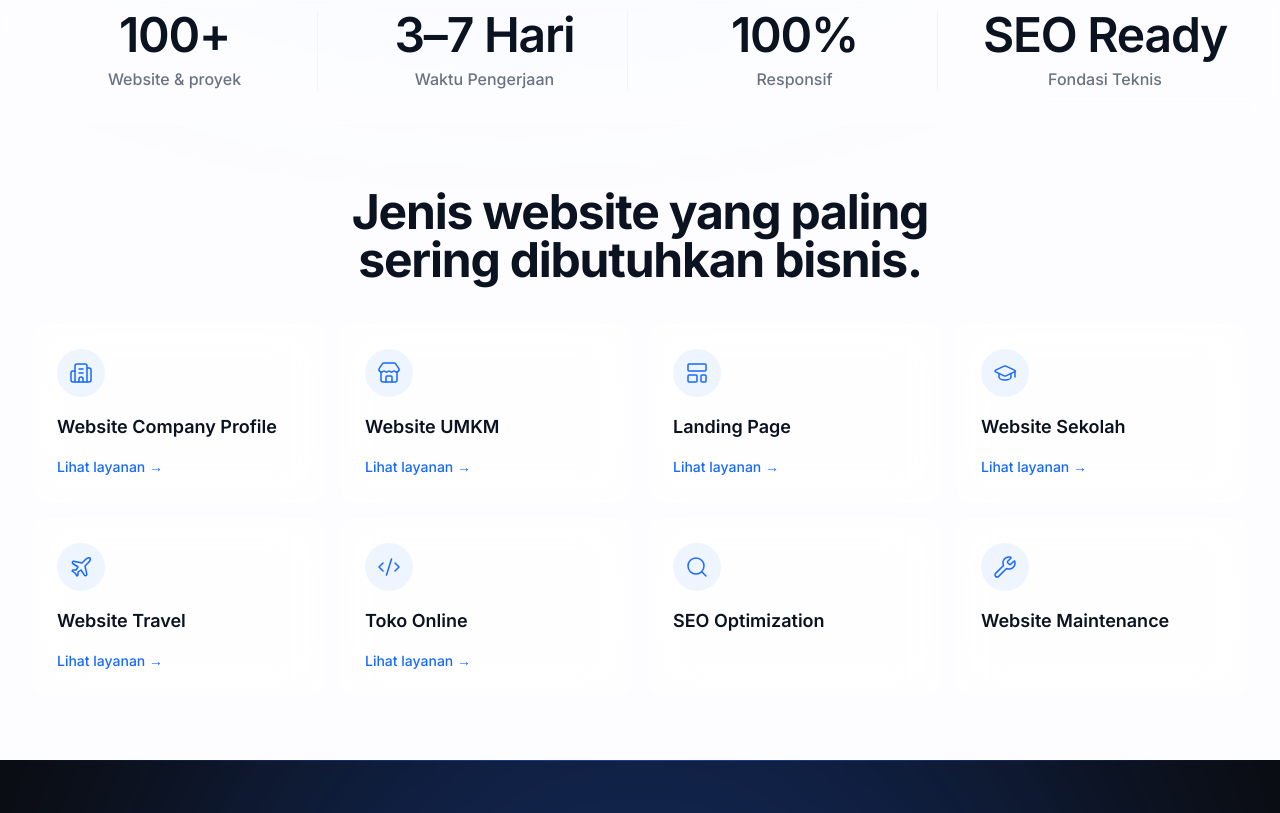
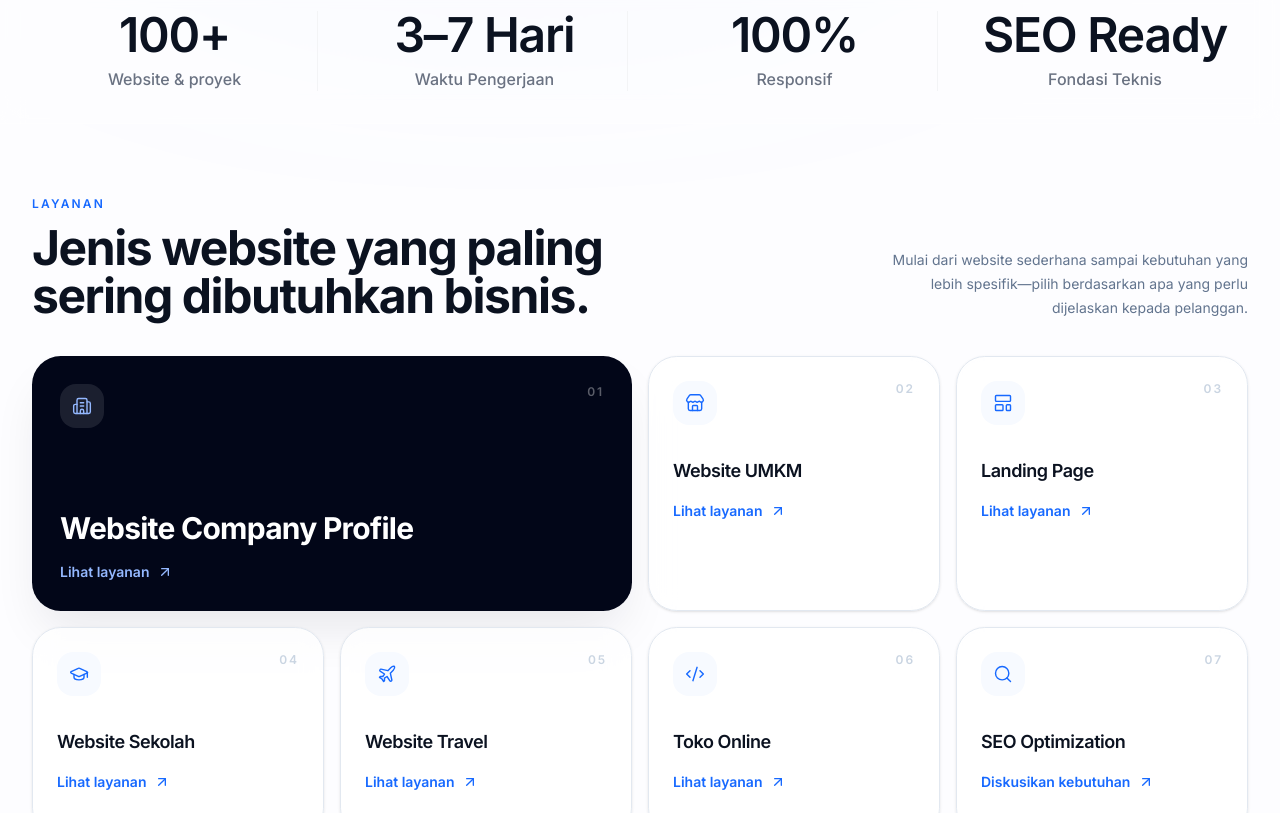
Before and after one commit to barrack3030-wq/NAKAMA-DIGITAL-UPGRADE, a React (Vite) app: page / in a window 1280 px wide. Shown: the part 1120-1933 px from the top of the page. Built offline with nearby package versions, Linux system fonts and the light colour scheme.

Commit message:
Homepage build: finalize Services

```diff
--- a/src/components/Services.tsx
+++ b/src/components/Services.tsx
@@ -1,10 +1,9 @@
 import React from 'react';
 import { motion } from 'motion/react';
-import { Building2, Store, LayoutTemplate, GraduationCap, Plane, Code2, Search, Wrench } from 'lucide-react';
+import { ArrowUpRight, Building2, Code2, GraduationCap, LayoutTemplate, Plane, Search, Store, Wrench } from 'lucide-react';
 import { useLanguage } from '../context/LanguageContext';
 
 const icons = [Building2, Store, LayoutTemplate, GraduationCap, Plane, Code2, Search, Wrench];
-
 const serviceLinks = [
   '/website-company-profile/',
   '/website-umkm/',
@@ -20,44 +19,46 @@ export default function Services() {
   const { t } = useLanguage();
 
   return (
-    <section id="services" className="relative py-12 lg:py-16">
-      <div className="max-w-7xl mx-auto px-6 lg:px-8 relative z-10">
-        <motion.div
-          initial={{ opacity: 0, y: 20 }}
-          whileInView={{ opacity: 1, y: 0 }}
-          viewport={{ once: true, margin: "-100px" }}
-          transition={{ duration: 0.8, ease: [0.16, 1, 0.3, 1] }}
-          className="text-center max-w-3xl mx-auto mb-10"
-        >
-          <h2 className="text-4xl md:text-5xl font-bold tracking-tight text-brand-900 text-balance mb-6">
-            {t.services.title}
-          </h2>
-        </motion.div>
+    <section id="services" className="relative py-14 lg:py-18">
+      <div className="mx-auto max-w-7xl px-6 lg:px-8">
+        <div className="flex flex-col gap-6 md:flex-row md:items-end md:justify-between">
+          <motion.div initial={{ opacity: 0, y: 18 }} whileInView={{ opacity: 1, y: 0 }} viewport={{ once: true }} transition={{ duration: .7 }} className="max-w-2xl">
+            <p className="text-xs font-semibold uppercase tracking-[.18em] text-brand-600">Layanan</p>
+            <h2 className="mt-3 text-3xl font-bold tracking-[-.03em] text-brand-900 sm:text-4xl lg:text-5xl">{t.services.title}</h2>
+          </motion.div>
+          <p className="max-w-sm text-sm leading-6 text-slate-500 md:text-right">Mulai dari website sederhana sampai kebutuhan yang lebih spesifik—pilih berdasarkan apa yang perlu dijelaskan kepada pelanggan.</p>
+        </div>
 
-        <div className="grid grid-cols-1 md:grid-cols-2 lg:grid-cols-4 gap-4">
+        <div className="mt-9 grid gap-4 lg:grid-cols-12">
           {t.services.items.map((service, index) => {
             const Icon = icons[index];
+            const featured = index === 0;
+            const cardClass = featured
+              ? 'group flex min-h-[255px] h-full flex-col justify-between rounded-[1.8rem] bg-slate-950 p-7 text-white shadow-2xl shadow-slate-900/10 transition hover:-translate-y-1'
+              : 'group flex min-h-[210px] h-full flex-col rounded-[1.8rem] border border-slate-200 bg-white/75 p-6 shadow-sm backdrop-blur-md transition hover:-translate-y-1 hover:border-brand-200 hover:bg-white hover:shadow-xl';
+
             return (
               <motion.div
                 key={service.title}
-                initial={{ opacity: 0, y: 20 }}
+                initial={{ opacity: 0, y: 18 }}
                 whileInView={{ opacity: 1, y: 0 }}
-                viewport={{ once: true, margin: "-50px" }}
-                transition={{ duration: 0.5, delay: index * 0.05, ease: [0.16, 1, 0.3, 1] }}
-                className="group relative rounded-2xl border border-white/60 bg-white/60 backdrop-blur-xl hover:bg-white/80 transition-all duration-300 hover:shadow-[0_8px_30px_rgb(37,99,235,0.08)] hover:-translate-y-1 hover:border-brand-200"
+                viewport={{ once: true }}
+                transition={{ duration: .5, delay: index * .05 }}
+                className={featured ? 'lg:col-span-6' : 'lg:col-span-3'}
               >
-                <a href={serviceLinks[index] ?? '#contact'} className="block p-6">
-                  <div className="absolute inset-0 bg-brand-50/50 opacity-0 group-hover:opacity-100 transition-opacity duration-300 rounded-2xl pointer-events-none" />
-                  <div className="relative z-10 flex flex-col gap-4">
-                    <div className="w-12 h-12 rounded-full bg-brand-100/50 flex items-center justify-center text-brand-600 group-hover:bg-brand-500 group-hover:text-white transition-colors duration-300">
-                      <Icon className="w-6 h-6 stroke-[1.5]" />
+                <a href={serviceLinks[index] ?? '#contact'} className={cardClass}>
+                  <div className="flex items-start justify-between gap-4">
+                    <div className={featured ? 'flex h-11 w-11 items-center justify-center rounded-2xl bg-white/10 text-brand-300' : 'flex h-11 w-11 items-center justify-center rounded-2xl bg-brand-50 text-brand-600'}>
+                      <Icon className="h-5 w-5" strokeWidth={1.7} />
                     </div>
-                    <h3 className="text-lg font-semibold text-brand-900">
-                      {service.title}
-                    </h3>
-                    {serviceLinks[index] && (
-                      <span className="text-sm font-medium text-brand-600">Lihat layanan →</span>
-                    )}
+                    <span className={featured ? 'text-xs font-semibold tracking-[.16em] text-white/35' : 'text-xs font-semibold tracking-[.16em] text-slate-300'}>0{index + 1}</span>
+                  </div>
+                  <div className="mt-8">
+                    <h3 className={featured ? 'text-2xl font-bold tracking-tight text-white sm:text-3xl' : 'text-lg font-semibold tracking-tight text-brand-900'}>{service.title}</h3>
+                    <span className={featured ? 'mt-4 inline-flex items-center gap-2 text-sm font-semibold text-brand-300' : 'mt-4 inline-flex items-center gap-2 text-sm font-semibold text-brand-600'}>
+                      {serviceLinks[index] ? 'Lihat layanan' : 'Diskusikan kebutuhan'}
+                      <ArrowUpRight className="h-4 w-4 transition group-hover:translate-x-1 group-hover:-translate-y-1" />
+                    </span>
                   </div>
                 </a>
               </motion.div>
```
